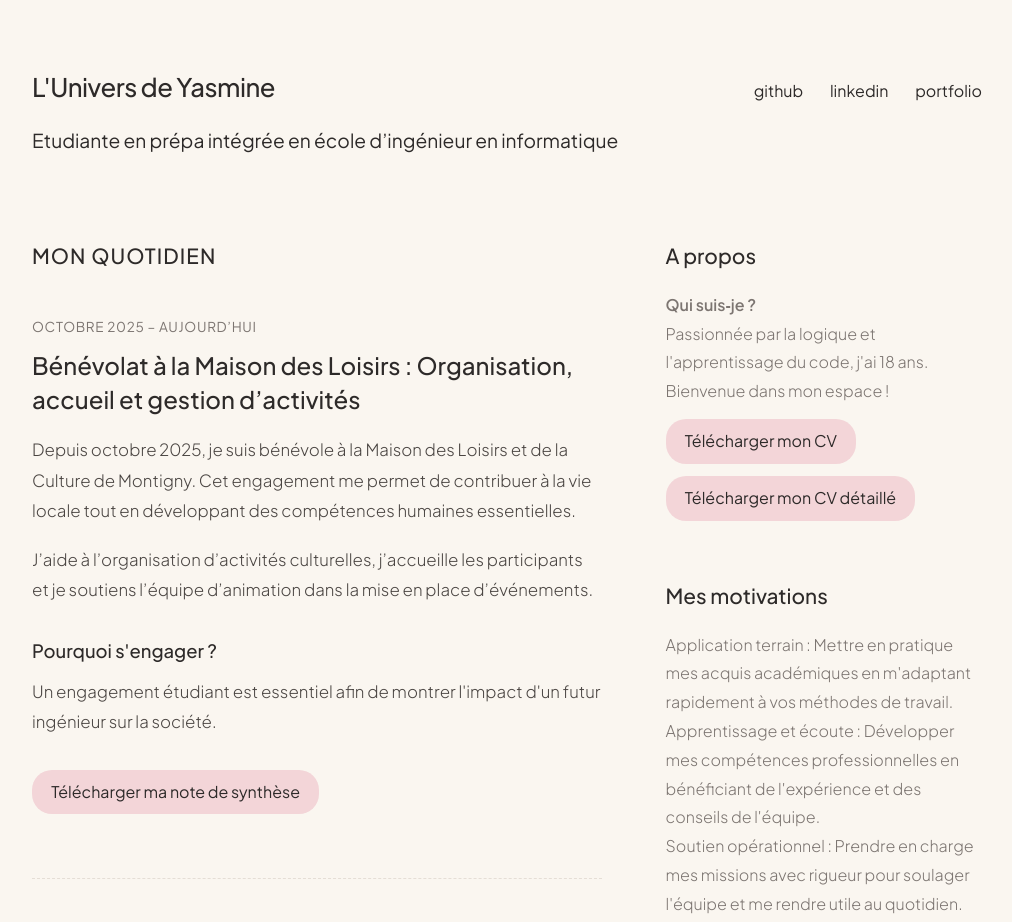
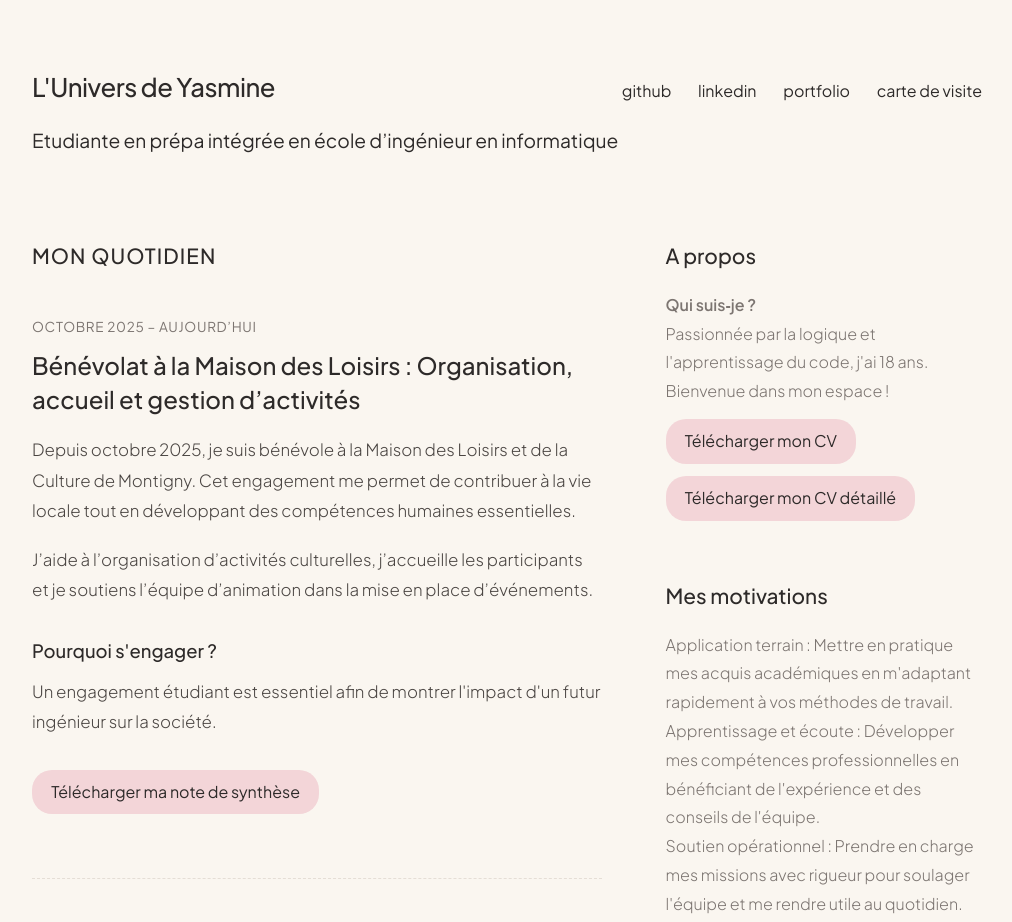
Before and after one commit to ylamanti/ylamanti.github.io, a plain HTML site: page index.html in a window 1280 px wide. Shown: the top 922 px of the page, without its empty margins (133-1145 px from the left). Drawn offline with Linux system fonts and the light colour scheme.

Commit message:
Update index.html

```diff
--- a/index.html
+++ b/index.html
@@ -208,6 +208,7 @@
                     <a href="https://github.com/ylamanti" target="_blank">github</a>
                     <a href="https://linkedin.com/in/ylamanti" target="_blank">linkedin</a>
                     <a href="https://canva.link/m7k6lvtk67tf3px" target="_blank">portfolio</a>
+                    <a href="cartevisite.pdf" target="_blank">carte de visite</a>
                 </div>
             </div>
             <p class="subtitle">Etudiante en prépa intégrée en école d’ingénieur en informatique</p>
```
